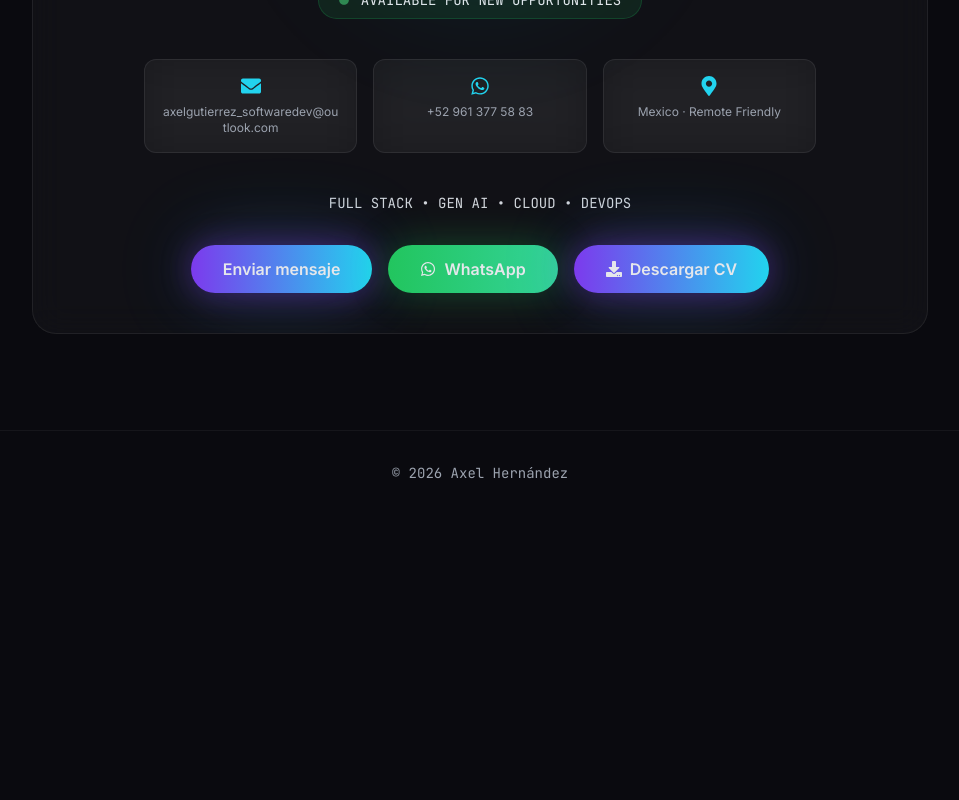
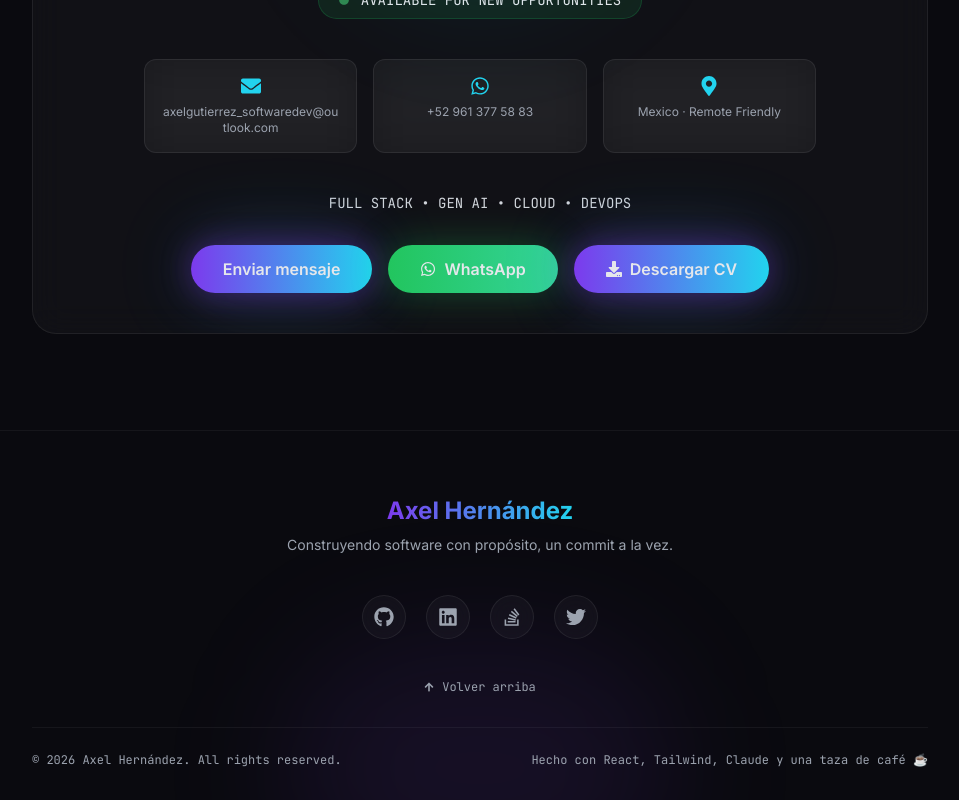
Before and after one commit to axelgh-dev/AxelHernandezDev, a React (Vite) app: page / in a window 1280 px wide. Shown: the part 6884-7684 px from the top of the page, without its empty margins (160-1119 px from the left). Before the commit the page ends 7399 px from the top, so only its background shows below. Built offline with nearby package versions, Linux system fonts and the light colour scheme.

Commit message:
[UPDATE] Footer Component

```diff
--- a/src/App.jsx
+++ b/src/App.jsx
@@ -29,7 +29,7 @@ export default function App() {
       <Certifications t={t} />
       <Projects t={t} />
       <Contact t={t} meta={meta} />
-      <Footer meta={meta} />
+      <Footer t={t} meta={meta}  />
     </div>
   );
 }
--- a/src/components/Footer.jsx
+++ b/src/components/Footer.jsx
@@ -1,7 +1,50 @@
-export default function Footer({ meta }) {
+import { FaGithub, FaLinkedin, FaStackOverflow, FaTwitter, FaArrowUp } from "react-icons/fa";
+
+export default function Footer({ meta, t }) {
+  const socials = [
+    { icon: FaGithub, href: meta.socials.github },
+    { icon: FaLinkedin, href: meta.socials.linkedin },
+    { icon: FaStackOverflow, href: meta.socials.stackoverflow },
+    { icon: FaTwitter, href: meta.socials.twitter },
+  ];
+
   return (
-    <footer className="py-8 px-6 border-t border-white/5 text-center text-muted text-sm font-mono">
-      © {new Date().getFullYear()} {meta.name}
+    <footer className="relative border-t border-white/5 pt-16 pb-8 px-6 overflow-hidden">
+      <div className="absolute -bottom-24 left-1/2 -translate-x-1/2 w-96 h-64 rounded-full bg-accent/10 blur-3xl pointer-events-none" />
+
+      <div className="max-w-4xl mx-auto relative">
+        <div className="flex flex-col items-center text-center mb-10">
+          <p className="text-2xl font-bold gradient-text mb-2">{meta.name}</p>
+          <p className="text-muted text-sm max-w-md">{t.footer.tagline}</p>
+        </div>
+
+        <div className="flex justify-center gap-5 text-xl text-gray-400 mb-10">
+          {socials.map(({ icon: Icon, href }, i) => (
+            <a
+              key={i}
+              href={href}
+              target="_blank"
+              rel="noreferrer"
+              className="w-11 h-11 rounded-full glass-card flex items-center justify-center hover:text-accent2 transition"
+            >
+              <Icon />
+            </a>
+          ))}
+        </div>
+
+        <button
+          onClick={() => window.scrollTo({ top: 0, behavior: "smooth" })}
+          className="mx-auto flex items-center gap-2 text-xs font-mono text-muted hover:text-accent2 transition mb-8"
+        >
+          <FaArrowUp className="text-[10px]" />
+          {t.footer.backToTop}
+        </button>
+
+        <div className="border-t border-white/5 pt-6 flex flex-col sm:flex-row justify-between items-center gap-3 text-xs font-mono text-muted">
+          <span>© {new Date().getFullYear()} {meta.name}. All rights reserved.</span>
+          <span>{t.footer.builtWith}</span>
+        </div>
+      </div>
     </footer>
   );
 }
--- a/src/data/profile.js
+++ b/src/data/profile.js
@@ -174,6 +174,11 @@ export const content = {
     sectionsTitle: { experience: "Experiencia Profesional", education: "Educación", skills: "Habilidades Técnicas", certifications: "Certificaciones", learning: "Cursos" },
     contact: { title: "Hablemos", body: "Estoy abierto a nuevos proyectos y colaboraciones. ¿Tienes una idea en mente? Construyamos algo increíble.", cta: "Enviar mensaje", whatsappCta: "WhatsApp" },
     downloadCV: "Descargar CV",
+    footer: {
+      tagline: "Construyendo software con propósito, un commit a la vez.",
+      builtWith: "Hecho con React, Tailwind, Claude y una taza de café ☕",
+      backToTop: "Volver arriba",
+    },
   },
 
 
@@ -337,5 +342,10 @@ export const content = {
     sectionsTitle: { experience: "Professional Experience", education: "Education", skills: "Technical Skills", certifications: "Certifications", learning: "Courses" },
     contact: { title: "Let's Talk", body: "I'm open to new projects and collaborations. Have an idea in mind? Let's build something awesome.", cta: "Send a message", whatsappCta: "WhatsApp" },
     downloadCV: "Download CV",
+    footer: {
+      tagline: "Building software with purpose, one commit at a time.",
+      builtWith: "Built with React, Tailwind, Claude and a cup of coffee ☕",
+      backToTop: "Back to top",
+    },
   },
 };
```
